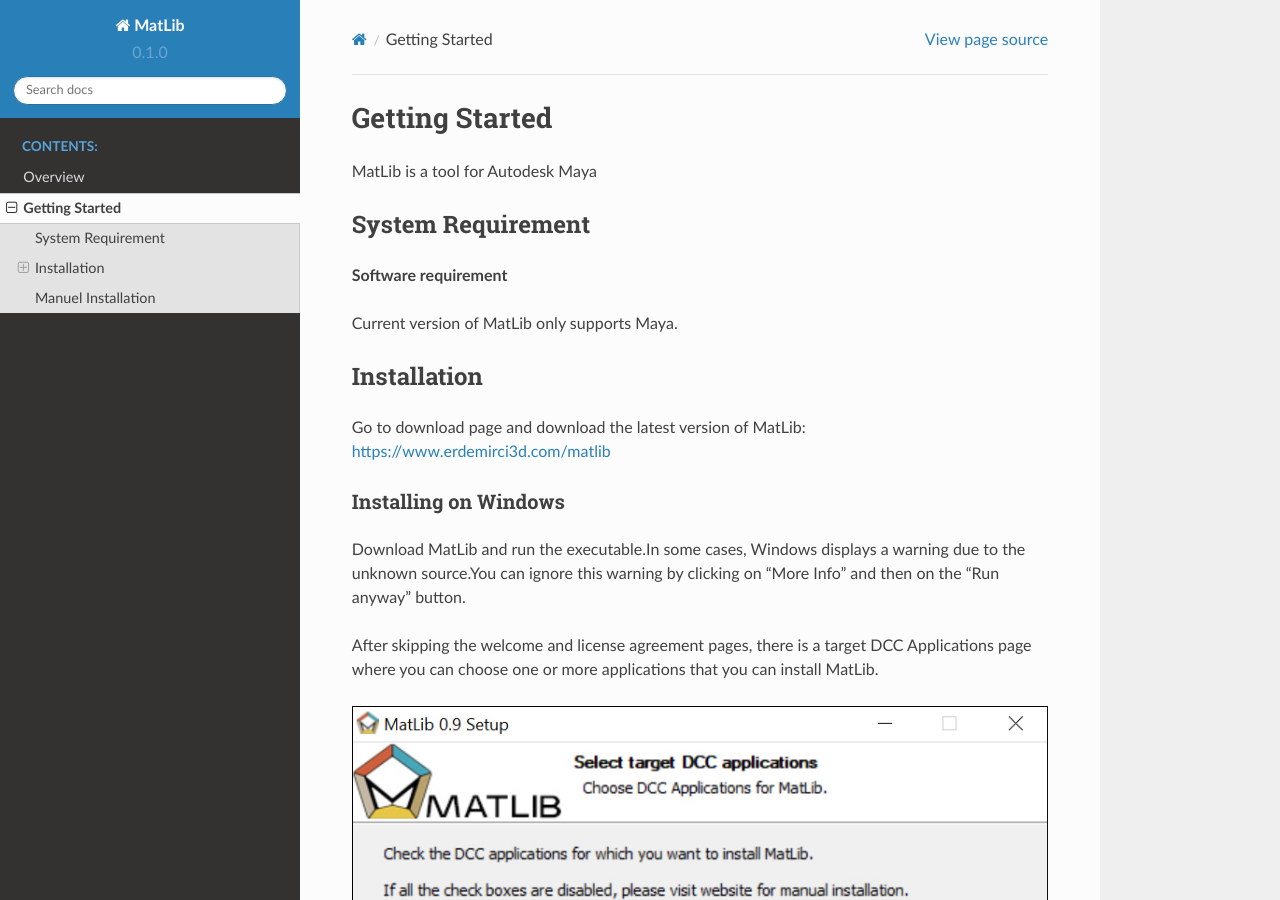
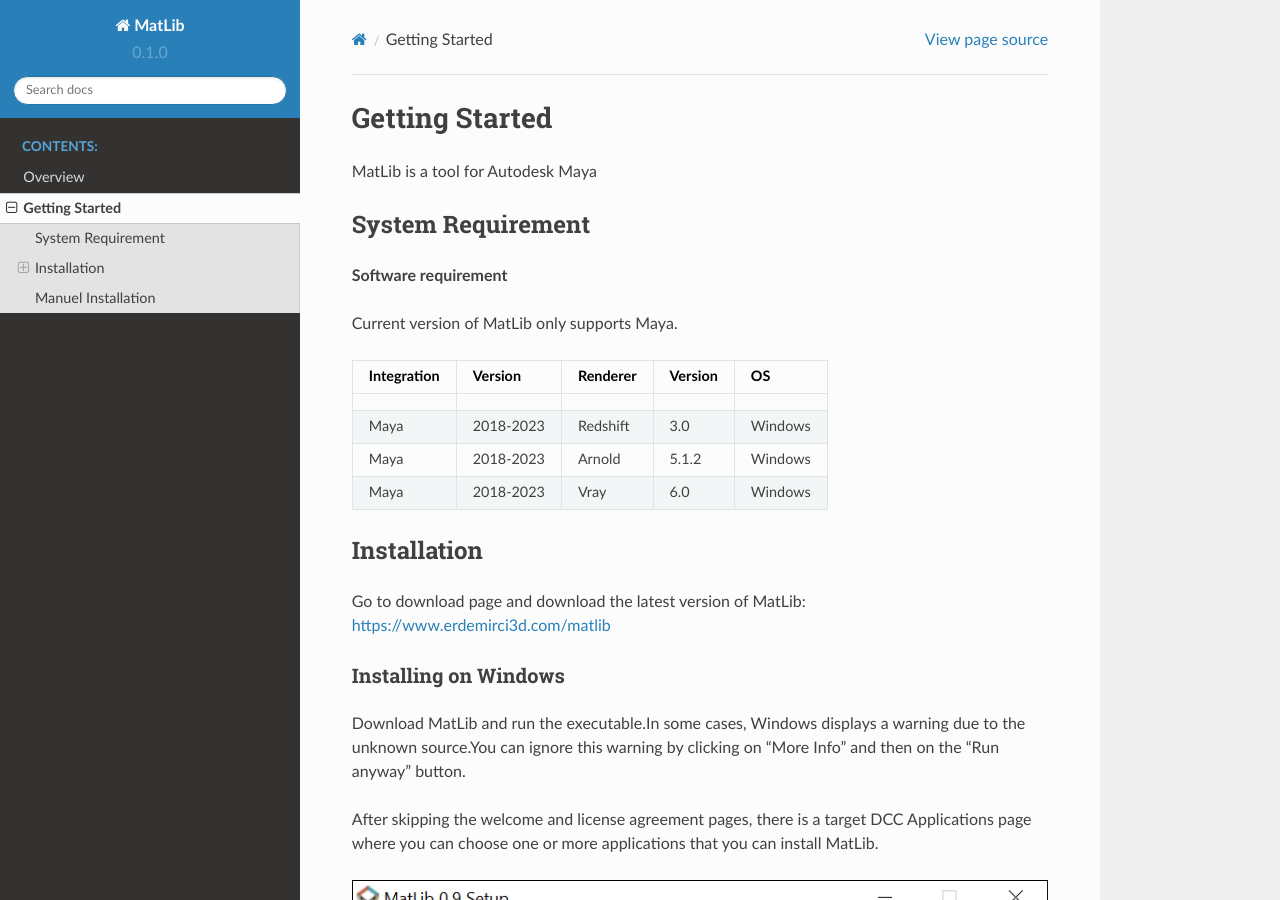
Before and after one commit to erdemirci/MatLib, a Sphinx documentation site: the page built from docs/source/getting_started.rst, in a window 1280 px wide and 900 px high. Built offline with Sphinx 7.4.7 and the Read the Docs theme 2.0.0, drawn with Linux system fonts in a browser that asks for light colours; some of the changed lines change nothing that is shown.

Commit message:
Update getting_started.rst

```diff
--- a/docs/source/getting_started.rst
+++ b/docs/source/getting_started.rst
@@ -10,13 +10,14 @@
 
 Current version of MatLib only supports Maya.
 
-.. csv-table:: Comparison
-   :header: Integration,Version,Renderer,Version,OS
-   :widths: 15 10 30 30
-
-   Maya,2018-2023,Redshift,3.0,Windows
-   Maya,2018-2023,Arnold,5.1.2,Windows
-   Maya,2018-2023,Vray,6.0,Windows
+============  ==========  ========  ========   ========
+Integration     Version   Renderer  Version    OS
+------------  ----------  --------  --------   --------
+============  ==========  ========  ========   ========
+Maya          2018-2023   Redshift  3.0        Windows
+Maya          2018-2023   Arnold    5.1.2      Windows
+Maya          2018-2023   Vray      6.0        Windows
+============  ==========  ========  ========   ========
 
 
 Installation
```
